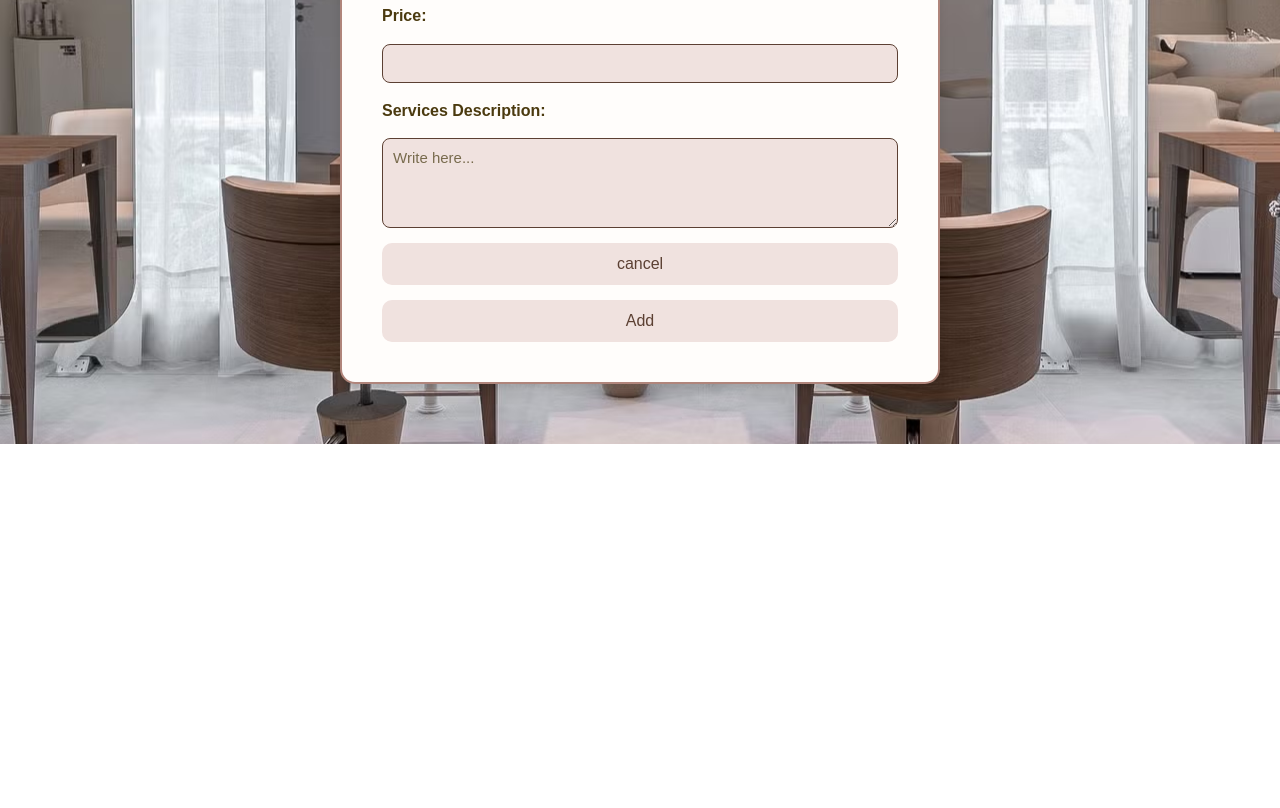
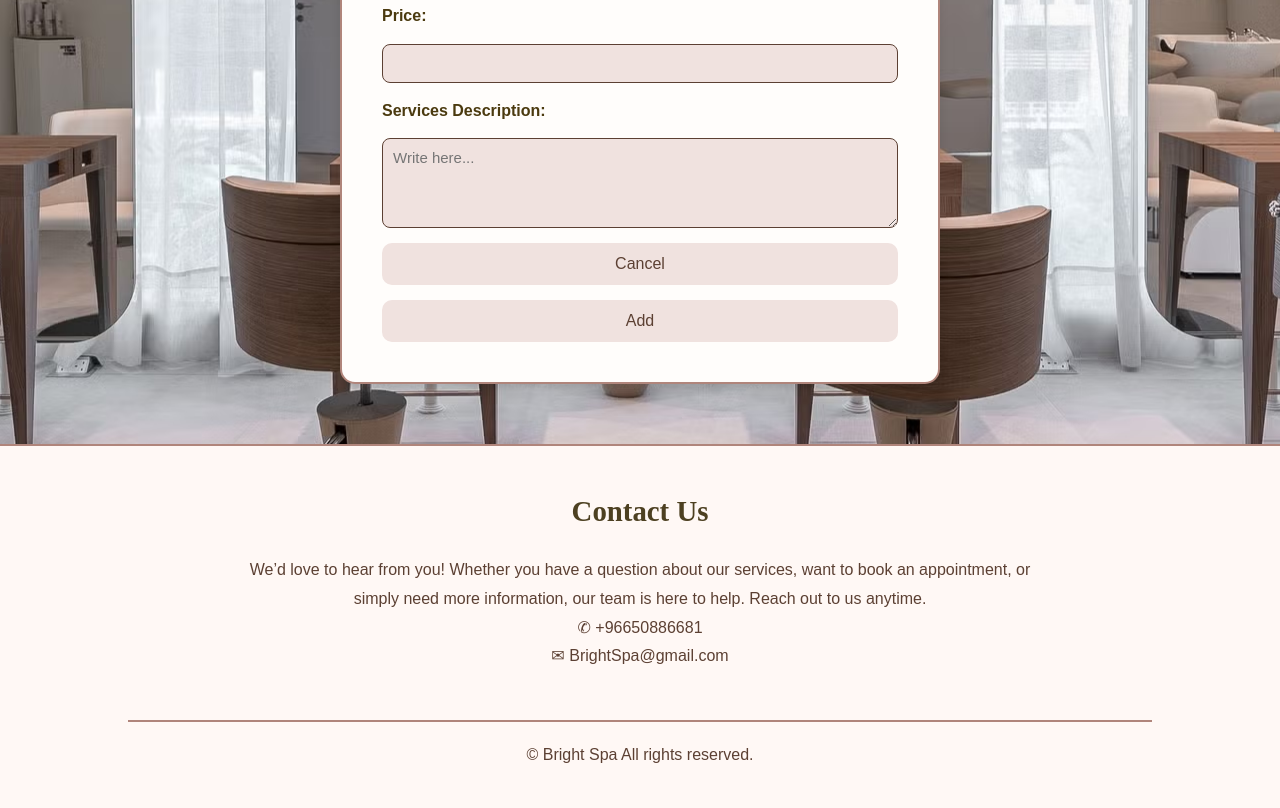
Before and after one commit to dhaykhalid/web-phase-3, a plain HTML site: page w3/addService.html in a window 1280 px wide. Shown: the part 613-1421 px from the top of the page. Before the commit the page ends 1057 px from the top, so only its background shows below. Drawn offline with Linux system fonts and the light colour scheme.

Commit message:
Update addService.html

```diff
--- a/w3/addService.html
+++ b/w3/addService.html
@@ -58,10 +58,10 @@
       <input type="text" id="price" name="price">
 
       <label for="description">Services Description:</label>
-      <textarea id="description" name="description" rows="4" cols="64">Write here...</textarea>
+      <textarea id="description" name="description" rows="4" cols="64" placeholder="Write here..."></textarea>
 
+      <input type="button" id="cancel-btn" value="Cancel" onclick="cancelAddService()">
 
-  <input type="button" value="cancel">
    <input  type="submit"  value=Add>
 
     </form>
@@ -71,4 +71,27 @@
 
 </main>
   <script src="script.js"></script>
-  </body>
+
+
+
+
+
+    <!-- ========== Footer ========== -->
+  <footer>
+  <div class="footer-contact">
+    <h2>Contact Us</h2>
+    <p>
+      We’d love to hear from you! Whether you have a question about our services, want to book an appointment, or simply need more information, our team is here to help. Reach out to us anytime.
+    </p>
+    <p>✆ +96650886681</p>
+    <p>✉ BrightSpa@gmail.com</p>
+    <br>
+  </div>
+
+  <div class="footer-bottom">
+    <hr>
+    <p>© Bright Spa All rights reserved.</p>
+  </div>
+</footer>
+</body>
+</html>
```
